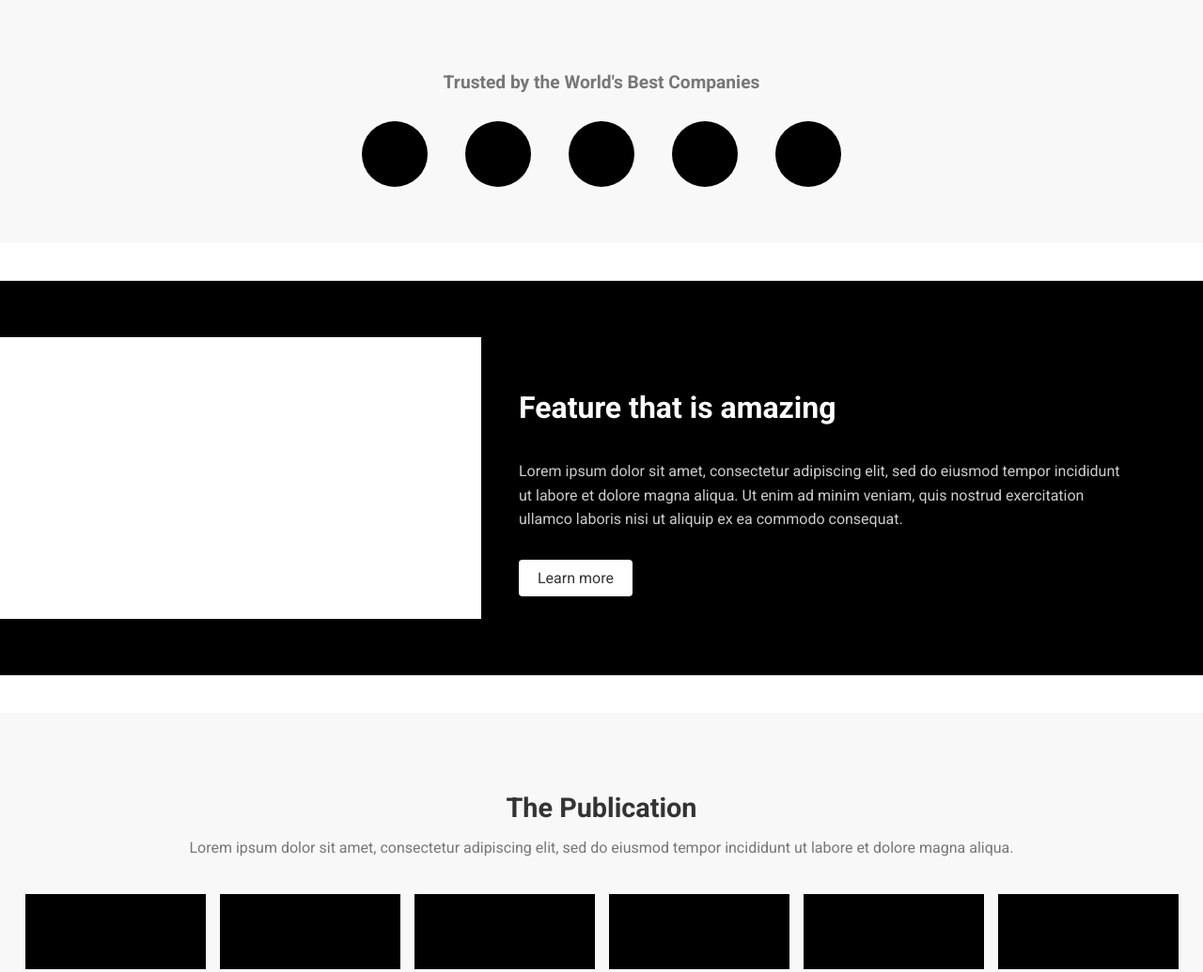
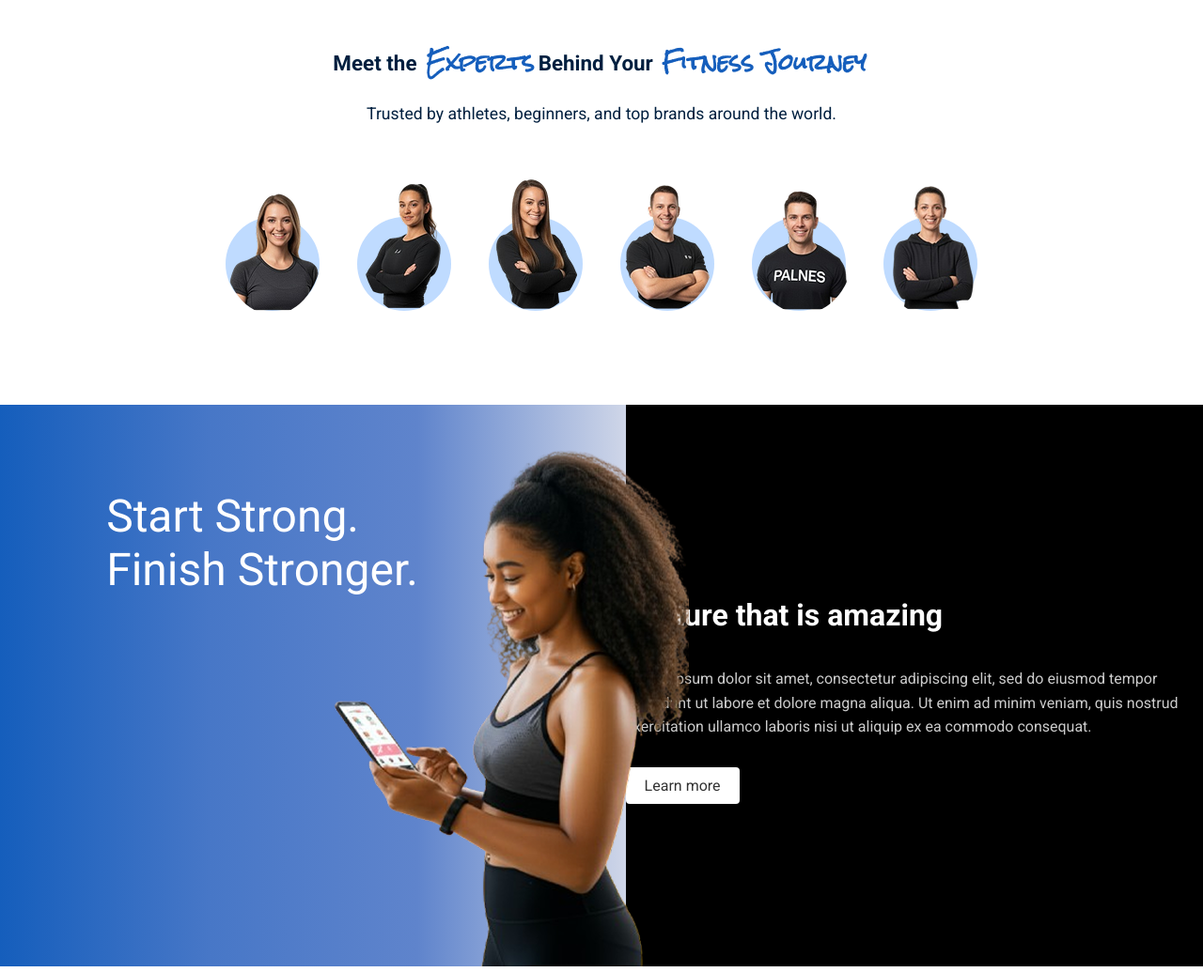
Before and after one commit to kamjohn777/WGU-web-project, a website: page Frontend/public/html/aboutPage.html in a window 1280 px wide. Shown: the part 660-1695 px from the top of the page at 94% size. Drawn offline with nearby package versions, Linux system fonts and the light colour scheme.

Commit message:
working on strong image section

```diff
--- a/Frontend/public/css/aboutPage.css
+++ b/Frontend/public/css/aboutPage.css
@@ -15,7 +15,7 @@ body {
 .container {
   /* max-width: 1200px; */
   margin: 0 auto;
-  padding: 20px;
+  /* padding: 20px; */
 }
 header {
   display: flex;
@@ -123,7 +123,6 @@ header .cta-buttons a.signup {
     position: relative;
     top: -8%; */
 
-
   /* height: 450px;
     width: 450px; */
 
@@ -142,7 +141,6 @@ header .cta-buttons a.signup {
 
   /* top: -10%;
     left: -7%; */
-
 }
 
 .trainer-div {
@@ -158,7 +156,6 @@ header .cta-buttons a.signup {
     top: -13%;
     left: 11%;
     z-index: 1; */
-
 
   /* width: 600px; */
   width: 575px;
@@ -221,25 +218,78 @@ header .cta-buttons a.signup {
   top: 66%;
 }
 
-.trusted-companies {
+.trusted-trainers {
   text-align: center;
   padding: 60px 0;
-  background-color: #f8f8f8;
+  background-color: #FFFFFF;
 }
-.trusted-companies h2 {
-  font-size: 1.2em;
-  color: #777;
-  margin-bottom: 30px;
+.trusted-trainers h2 {
+  /* font-size: 1.2em; */
+  font-size: 1.4rem;
+  /* color: #777; */
+  color: var(--nourish-navy);
+  /* margin-bottom: 30px; */
+
 }
+.trusted-h2 span {
+  color: var(--box-jump-blue);
+  font-family: "Rock Salt", cursive;
+  margin-left: 4px;
+  margin-right: 4px;
+}
+
+.trusted-trainers p {
+  color: var(--nourish-navy);
+  margin-bottom: 40px;
+  font-size: 1.1rem;
+  margin-bottom: 100px;
+}
+
 .company-logos {
   display: flex;
   justify-content: center;
   gap: 40px;
 }
 .company-logo-placeholder {
-  width: 70px;
-  height: 70px;
-  background-color: #000; /* Black circle placeholder */
+  /* width: 70px;
+  height: 70px; */
+
+  width: 100px;
+  height: 100px;
+  /* background-color: #000; */
+  background-color: var(--baby-blue);
+  border-radius: 50%;
+}
+
+.company-logo-placeholder img {
+  position: relative;
+  top: -48%;
+  border-radius: 50%;
+}
+
+.company-logo-placeholder.img1 img {
+  position: relative;
+  top: -39%;
+  left: -3%;
+  border-radius: 50%;
+}
+
+.company-logo-placeholder.img4 img {
+  position: relative;
+  top: -36%;
+  border-radius: 50%;
+}
+
+.company-logo-placeholder.img5 img {
+  position: relative;
+  top: -31%;
+  border-radius: 50%;
+}
+
+.company-logo-placeholder.img6 img {
+  position: relative;
+  top: -39%;
+  left: -6%;
   border-radius: 50%;
 }
 
@@ -247,14 +297,39 @@ header .cta-buttons a.signup {
   display: flex;
   background-color: #000;
   color: #fff;
-  padding: 60px 0;
+  /* padding: 60px 0; */
   margin-top: 40px;
 }
 .feature-block .image-placeholder {
-  width: 40%;
-  background-color: #fff; /* White box */
-  min-height: 300px;
-  margin-right: 40px;
+  /* width: 45%; */
+  width: 52%;
+  /* background-color: #fff; */
+    /* background-color: linear-gradient(to right, #155EBC, #4777C7, #5F84CC, #CFD6E8); */
+    background: linear-gradient(to right, #155EBC, #4777C7, #5F84CC, #CFD6E8);
+    /* min-height: 300px; */
+  /* margin-right: 40px; */
+  height: 598px;
+  position: relative;
+}
+.feature-block .image-placeholder img {
+  /* margin-left: 53px; */
+  margin-left: 135px;
+}
+.spn-txt {
+    display: flex;
+    flex-direction: column;
+    width: fit-content;
+    position: absolute;
+    top: 15%;
+    left: 17%;
+}
+.start-txt {
+    font-size: 3rem;
+    color: var(--white);
+}
+.finish-txt {
+    font-size: 3rem;
+    color: var(--white);
 }
 .feature-block .text-content {
   width: 50%;
--- a/Frontend/public/html/aboutPage.html
+++ b/Frontend/public/html/aboutPage.html
@@ -90,19 +90,27 @@
       </div>
     </section>
 
-    <div class="trusted-companies">
-      <h2>Trusted by the World's Best Companies</h2>
+    <div class="trusted-trainers">
+      <!-- <h2>Trusted by the World's Best Companies</h2> -->
+       <h2 class="trusted-h2">Meet the <span>Experts</span>Behind Your <span>Fitness Journey</span></h2>
+       <p>Trusted by athletes, beginners, and top brands around the world.</p>
       <div class="company-logos">
-        <div class="company-logo-placeholder"></div>
-        <div class="company-logo-placeholder"></div>
-        <div class="company-logo-placeholder"></div>
-        <div class="company-logo-placeholder"></div>
-        <div class="company-logo-placeholder"></div>
+        <div class="company-logo-placeholder img1"><img src="../../assets/images/AboutPage-assets/Trainers/CROP-headshot_1_Gemini_Generated_Image_xde5nnxde5nnxde5__1_-removebg-preview 1.png" alt="" /></div>
+        <div class="company-logo-placeholder img2"><img src="../../assets/images/AboutPage-assets/Trainers/CROP-headshot_2_Gemini_Generated_Image_xde5nnxde5nnxde5__1_-removebg-preview 1.png" alt=""></div>
+        <div class="company-logo-placeholder img3"><img src="../../assets/images/AboutPage-assets/Trainers/CROP-headshot_3_Gemini_Generated_Image_xde5nnxde5nnxde5__1_-removebg-preview 1.png" alt="" /></div>
+        <div class="company-logo-placeholder img4"><img src="../../assets/images/AboutPage-assets/Trainers/CROP-headshot_4_Gemini_Generated_Image_xde5nnxde5nnxde5__1_-removebg-preview 1.png" alt="" /></div>
+        <div class="company-logo-placeholder img5"><img src="../../assets/images/AboutPage-assets/Trainers/CROP-headshot_5_Gemini_Generated_Image_xde5nnxde5nnxde5__1_-removebg-preview 1.png" alt="" /></div>
+        <div class="company-logo-placeholder img6"><img src="../../assets/images/AboutPage-assets/Trainers/CROP-headshot_6_Gemini_Generated_Image_xde5nnxde5nnxde5__1_-removebg-preview 1 (1).png" alt="" /></div>
       </div>
     </div>
 
-    <div class="container feature-block">
-      <div class="image-placeholder"></div>
+    <section class="container feature-block">
+      <div class="image-placeholder">
+        <div class="spn-txt">
+            <span class="start-txt">Start Strong.</span>
+        <span class="finish-txt">Finish Stronger.</span>
+        </div>
+        <img src="../../assets/images/AboutPage-assets/Gemini_Generated_Image_e32wpfe32wpfe32w-removebg-preview 1.png" alt=""></div>
       <div class="text-content">
         <h3>Feature that is amazing</h3>
         <p>
@@ -113,7 +121,7 @@
         </p>
         <a href="#" class="btn">Learn more</a>
       </div>
-    </div>
+    </section>
 
     <div class="publication-section">
       <h2>The Publication</h2>
```
Also changed, not shown: Frontend/assets/images/AboutPage-assets/Trainers/CROP-headshot_1_Gemini_Generated_Image_xde5nnxde5nnxde5__1_-removebg-preview 1.png (renamed from Frontend/assets/images/AboutPage-assets/CROP-headshot_1_Gemini_Generated_Image_xde5nnxde5nnxde5__1_-removebg-preview 1.png), Frontend/assets/images/AboutPage-assets/Trainers/CROP-headshot_2_Gemini_Generated_Image_xde5nnxde5nnxde5__1_-removebg-preview 1.png (renamed from Frontend/assets/images/AboutPage-assets/CROP-headshot_2_Gemini_Generated_Image_xde5nnxde5nnxde5__1_-removebg-preview 1.png), Frontend/assets/images/AboutPage-assets/Trainers/CROP-headshot_3_Gemini_Generated_Image_xde5nnxde5nnxde5__1_-removebg-preview 1.png (renamed from Frontend/assets/images/AboutPage-assets/CROP-headshot_3_Gemini_Generated_Image_xde5nnxde5nnxde5__1_-removebg-preview 1.png), Frontend/assets/images/AboutPage-assets/Trainers/CROP-headshot_4_Gemini_Generated_Image_xde5nnxde5nnxde5__1_-removebg-preview 1.png (renamed from Frontend/assets/images/AboutPage-assets/CROP-headshot_4_Gemini_Generated_Image_xde5nnxde5nnxde5__1_-removebg-preview 1.png), Frontend/assets/images/AboutPage-assets/Trainers/CROP-headshot_5_Gemini_Generated_Image_xde5nnxde5nnxde5__1_-removebg-preview 1.png (renamed from Frontend/assets/images/AboutPage-assets/CROP-headshot_5_Gemini_Generated_Image_xde5nnxde5nnxde5__1_-removebg-preview 1.png), Frontend/assets/images/AboutPage-assets/Trainers/CROP-headshot_6_Gemini_Generated_Image_xde5nnxde5nnxde5__1_-removebg-preview 1 (1).png (renamed from Frontend/assets/images/AboutPage-assets/CROP-headshot_6_Gemini_Generated_Image_xde5nnxde5nnxde5__1_-removebg-preview 1 (1).png). Lines whose indentation alone changed are shown as unchanged.
